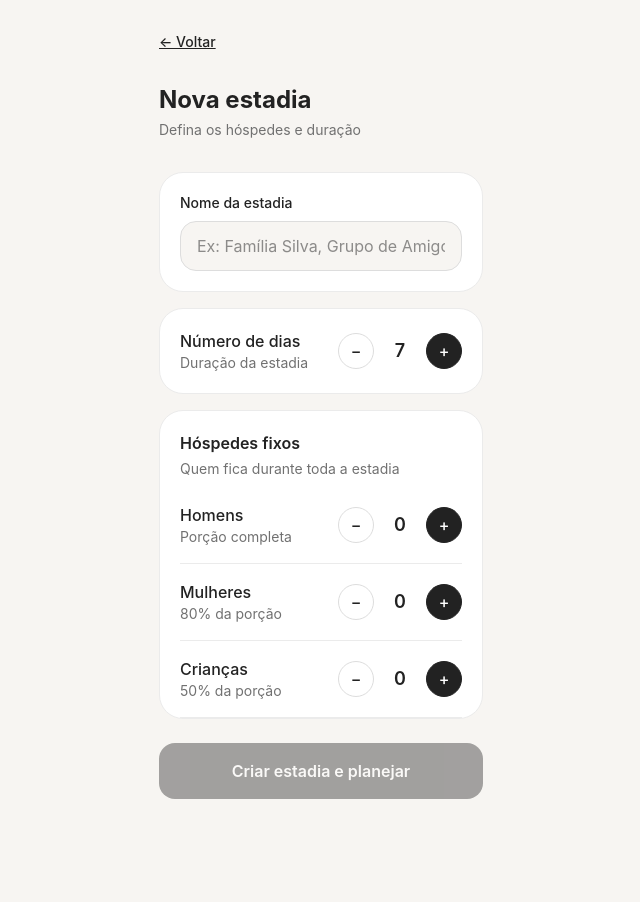
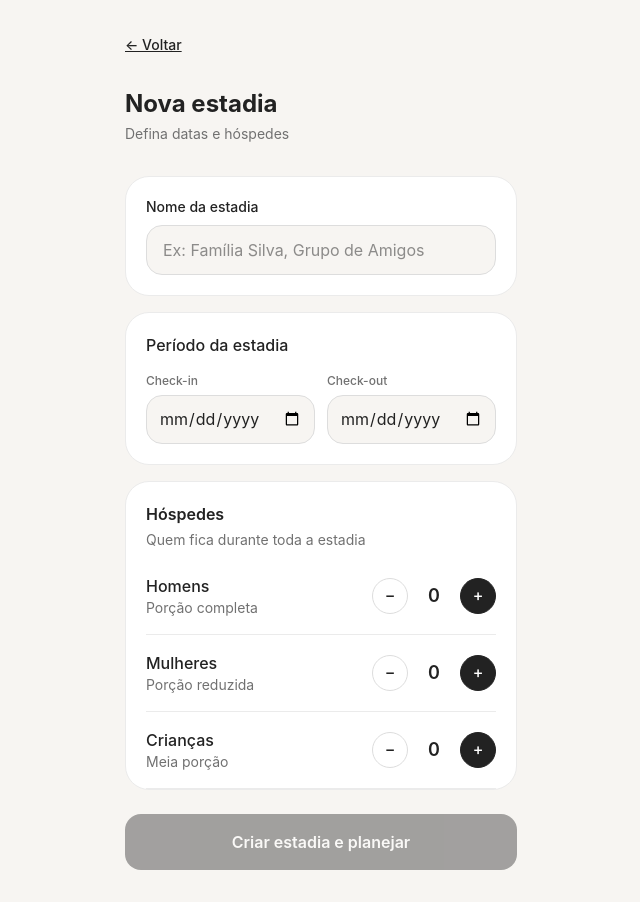
Before and after one commit to guibalista/calculadora-cozinha, a Next.js app: page /estadia/nova in a window 1280 px wide. Shown: the whole page, without its empty margins (319-959 px from the left). Before the commit the page ends 831 px from the top, so only its background shows below. Built offline with nearby package versions, Linux system fonts and the light colour scheme.

Commit message:
datas reais na estadia, remove benefícios da landing

```diff
--- a/app/estadia/nova/page.tsx
+++ b/app/estadia/nova/page.tsx
@@ -2,6 +2,29 @@
 import { useState } from 'react'
 import Link from 'next/link'
 import { useRouter } from 'next/navigation'
+
+const DIAS_SEMANA = ['Dom', 'Seg', 'Ter', 'Qua', 'Qui', 'Sex', 'Sáb']
+
+function gerarDias(dataInicio: string, dataFim: string) {
+  const inicio = new Date(dataInicio + 'T12:00:00')
+  const fim = new Date(dataFim + 'T12:00:00')
+  const dias = []
+  const atual = new Date(inicio)
+  while (atual <= fim) {
+    const diaSemana = DIAS_SEMANA[atual.getDay()]
+    const dia = atual.getDate().toString().padStart(2, '0')
+    const mes = (atual.getMonth() + 1).toString().padStart(2, '0')
+    dias.push({
+      indice: dias.length,
+      label: `${diaSemana} ${dia}/${mes}`,
+      data: atual.toISOString().split('T')[0],
+      pratos: [],
+      extrasHomens: 0, extrasMulheres: 0, extrasCriancas: 0,
+    })
+    atual.setDate(atual.getDate() + 1)
+  }
+  return dias
+}
 
 function ContadorPessoas({ label, sublabel, value, onChange }: {
   label: string, sublabel: string, value: number, onChange: (v: number) => void
@@ -13,19 +36,13 @@ function ContadorPessoas({ label, sublabel, value, onChange }: {
         <p className="text-sm" style={{ color: '#717171' }}>{sublabel}</p>
       </div>
       <div className="flex items-center gap-4">
-        <button
-          type="button"
-          onClick={() => onChange(Math.max(0, value - 1))}
-          className="w-9 h-9 rounded-full border flex items-center justify-center text-lg font-medium transition-colors active:opacity-60"
-          style={{ border: '1.5px solid #DDDDDD', color: '#222', background: '#fff' }}
-        >−</button>
+        <button type="button" onClick={() => onChange(Math.max(0, value - 1))}
+          className="w-9 h-9 rounded-full flex items-center justify-center text-lg font-medium active:opacity-60"
+          style={{ border: '1.5px solid #DDDDDD', color: '#222', background: '#fff' }}>−</button>
         <span className="w-5 text-center font-semibold text-lg" style={{ color: '#222' }}>{value}</span>
-        <button
-          type="button"
-          onClick={() => onChange(value + 1)}
-          className="w-9 h-9 rounded-full border flex items-center justify-center text-lg font-medium transition-colors active:opacity-60"
-          style={{ border: '1.5px solid #222', color: '#fff', background: '#222' }}
-        >+</button>
+        <button type="button" onClick={() => onChange(value + 1)}
+          className="w-9 h-9 rounded-full flex items-center justify-center text-lg font-medium active:opacity-60"
+          style={{ border: '1.5px solid #222', color: '#fff', background: '#222' }}>+</button>
       </div>
     </div>
   )
@@ -34,26 +51,26 @@ function ContadorPessoas({ label, sublabel, value, onChange }: {
 export default function NovaEstadiaPage() {
   const router = useRouter()
   const [nome, setNome] = useState('')
-  const [numeroDias, setNumeroDias] = useState(7)
+  const [dataInicio, setDataInicio] = useState('')
+  const [dataFim, setDataFim] = useState('')
   const [homens, setHomens] = useState(0)
   const [mulheres, setMulheres] = useState(0)
   const [criancas, setCriancas] = useState(0)
 
   const totalPessoas = homens + mulheres + criancas
+  const numeroDias = dataInicio && dataFim
+    ? Math.max(0, Math.round((new Date(dataFim + 'T12:00:00').getTime() - new Date(dataInicio + 'T12:00:00').getTime()) / 86400000) + 1)
+    : 0
+  const podeCriar = nome && dataInicio && dataFim && numeroDias > 0 && totalPessoas > 0
 
   function criar() {
-    if (!nome || totalPessoas === 0) return
-    // Salvar no localStorage por enquanto
+    if (!podeCriar) return
     const estadias = JSON.parse(localStorage.getItem('estadias') || '[]')
     const nova = {
       id: Date.now().toString(),
-      nome, homens, mulheres, criancas, numeroDias,
-      dias: Array.from({ length: numeroDias }, (_, i) => ({
-        indice: i,
-        label: `Dia ${i + 1}`,
-        pratos: [],
-        extrasHomens: 0, extrasMulheres: 0, extrasCriancas: 0,
-      }))
+      nome, homens, mulheres, criancas,
+      dataInicio, dataFim, numeroDias,
+      dias: gerarDias(dataInicio, dataFim),
     }
     estadias.push(nova)
     localStorage.setItem('estadias', JSON.stringify(estadias))
@@ -62,69 +79,65 @@ export default function NovaEstadiaPage() {
 
   return (
     <main className="min-h-screen px-5 py-8 max-w-lg mx-auto" style={{ background: '#F7F5F2' }}>
-      <div className="flex items-center gap-3 mb-8">
+      <div className="mb-8">
         <Link href="/dashboard" className="text-sm font-medium underline" style={{ color: '#222' }}>← Voltar</Link>
       </div>
 
       <h1 className="text-2xl font-bold mb-1" style={{ color: '#222' }}>Nova estadia</h1>
-      <p className="text-sm mb-8" style={{ color: '#717171' }}>Defina os hóspedes e duração</p>
+      <p className="text-sm mb-8" style={{ color: '#717171' }}>Defina datas e hóspedes</p>
 
       {/* Nome */}
       <div className="bg-white rounded-3xl p-5 mb-4" style={{ border: '1.5px solid #EBEBEB' }}>
         <label className="block text-sm font-medium mb-2" style={{ color: '#222' }}>Nome da estadia</label>
-        <input
-          type="text" value={nome} onChange={e => setNome(e.target.value)}
+        <input type="text" value={nome} onChange={e => setNome(e.target.value)}
           placeholder="Ex: Família Silva, Grupo de Amigos"
           className="w-full px-4 py-3 rounded-2xl border text-base outline-none"
-          style={{ border: '1.5px solid #DDDDDD', background: '#F7F5F2', color: '#222' }}
-        />
+          style={{ border: '1.5px solid #DDDDDD', background: '#F7F5F2', color: '#222' }} />
       </div>
 
-      {/* Duração */}
+      {/* Datas */}
       <div className="bg-white rounded-3xl p-5 mb-4" style={{ border: '1.5px solid #EBEBEB' }}>
-        <div className="flex items-center justify-between">
+        <p className="font-medium text-base mb-4" style={{ color: '#222' }}>Período da estadia</p>
+        <div className="grid grid-cols-2 gap-3">
           <div>
-            <p className="font-medium text-base" style={{ color: '#222' }}>Número de dias</p>
-            <p className="text-sm" style={{ color: '#717171' }}>Duração da estadia</p>
+            <label className="block text-xs font-medium mb-1.5" style={{ color: '#717171' }}>Check-in</label>
+            <input type="date" value={dataInicio}
+              onChange={e => { setDataInicio(e.target.value); if (dataFim && e.target.value > dataFim) setDataFim('') }}
+              className="w-full px-3 py-3 rounded-2xl border text-sm outline-none"
+              style={{ border: '1.5px solid #DDDDDD', background: '#F7F5F2', color: '#222' }} />
           </div>
-          <div className="flex items-center gap-4">
-            <button
-              type="button"
-              onClick={() => setNumeroDias(Math.max(1, numeroDias - 1))}
-              className="w-9 h-9 rounded-full border flex items-center justify-center text-lg font-medium active:opacity-60"
-              style={{ border: '1.5px solid #DDDDDD', color: '#222', background: '#fff' }}
-            >−</button>
-            <span className="w-5 text-center font-semibold text-lg" style={{ color: '#222' }}>{numeroDias}</span>
-            <button
-              type="button"
-              onClick={() => setNumeroDias(numeroDias + 1)}
-              className="w-9 h-9 rounded-full border flex items-center justify-center text-lg font-medium active:opacity-60"
-              style={{ border: '1.5px solid #222', color: '#fff', background: '#222' }}
-            >+</button>
+          <div>
+            <label className="block text-xs font-medium mb-1.5" style={{ color: '#717171' }}>Check-out</label>
+            <input type="date" value={dataFim} min={dataInicio}
+              onChange={e => setDataFim(e.target.value)}
+              className="w-full px-3 py-3 rounded-2xl border text-sm outline-none"
+              style={{ border: '1.5px solid #DDDDDD', background: '#F7F5F2', color: '#222' }} />
           </div>
         </div>
+        {numeroDias > 0 && (
+          <p className="text-sm mt-3 font-medium" style={{ color: '#9B8B7A' }}>
+            {numeroDias} dia{numeroDias > 1 ? 's' : ''}
+          </p>
+        )}
       </div>
 
       {/* Hóspedes */}
       <div className="bg-white rounded-3xl px-5 mb-6" style={{ border: '1.5px solid #EBEBEB' }}>
-        <p className="font-semibold text-base pt-5 mb-1" style={{ color: '#222' }}>Hóspedes fixos</p>
+        <p className="font-semibold text-base pt-5 mb-1" style={{ color: '#222' }}>Hóspedes</p>
         <p className="text-sm pb-2" style={{ color: '#717171' }}>Quem fica durante toda a estadia</p>
         <ContadorPessoas label="Homens" sublabel="Porção completa" value={homens} onChange={setHomens} />
-        <ContadorPessoas label="Mulheres" sublabel="80% da porção" value={mulheres} onChange={setMulheres} />
-        <ContadorPessoas label="Crianças" sublabel="50% da porção" value={criancas} onChange={setCriancas} />
+        <ContadorPessoas label="Mulheres" sublabel="Porção reduzida" value={mulheres} onChange={setMulheres} />
+        <ContadorPessoas label="Crianças" sublabel="Meia porção" value={criancas} onChange={setCriancas} />
         {totalPessoas > 0 && (
           <p className="text-sm py-4 font-medium" style={{ color: '#9B8B7A' }}>
-            {totalPessoas} pessoa{totalPessoas > 1 ? 's' : ''} · equivalente a {(homens * 1 + mulheres * 0.8 + criancas * 0.5).toFixed(1)} porções
+            {totalPessoas} pessoa{totalPessoas > 1 ? 's' : ''}
           </p>
         )}
       </div>
 
-      <button
-        onClick={criar}
-        disabled={!nome || totalPessoas === 0}
-        className="w-full py-4 rounded-2xl font-semibold text-base disabled:opacity-40 transition-opacity"
-        style={{ background: '#222', color: '#fff' }}
-      >
+      <button onClick={criar} disabled={!podeCriar}
+        className="w-full py-4 rounded-2xl font-semibold text-base disabled:opacity-40"
+        style={{ background: '#222', color: '#fff' }}>
         Criar estadia e planejar
       </button>
     </main>
--- a/app/page.tsx
+++ b/app/page.tsx
@@ -39,19 +39,6 @@ export default function Home() {
           </Link>
         </div>
 
-        {/* Benefícios */}
-        <div className="mt-12 space-y-4">
-          {[
-            { icon: '👤', text: 'Calcula por homem, mulher e criança' },
-            { icon: '📅', text: 'Planeja dia a dia com convidados extras' },
-            { icon: '🛒', text: 'Gera lista de compras da semana inteira' },
-          ].map(b => (
-            <div key={b.text} className="flex items-center gap-4">
-              <span className="text-xl w-8 text-center">{b.icon}</span>
-              <span className="text-sm" style={{ color: '#717171' }}>{b.text}</span>
-            </div>
-          ))}
-        </div>
       </section>
     </main>
   )
```
